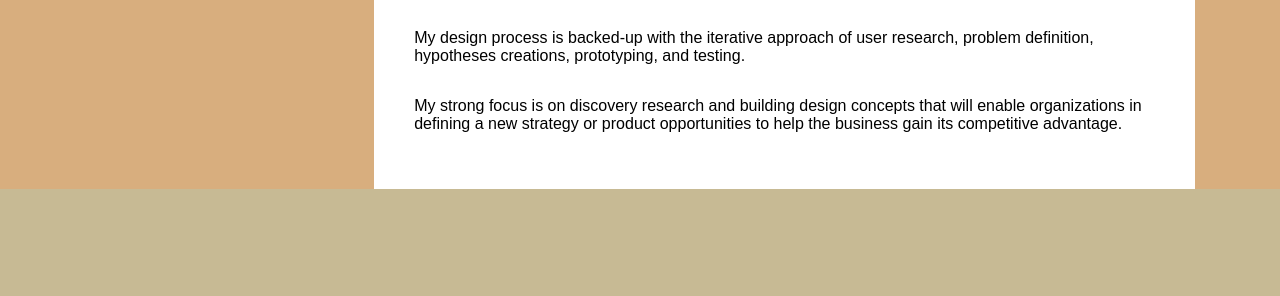
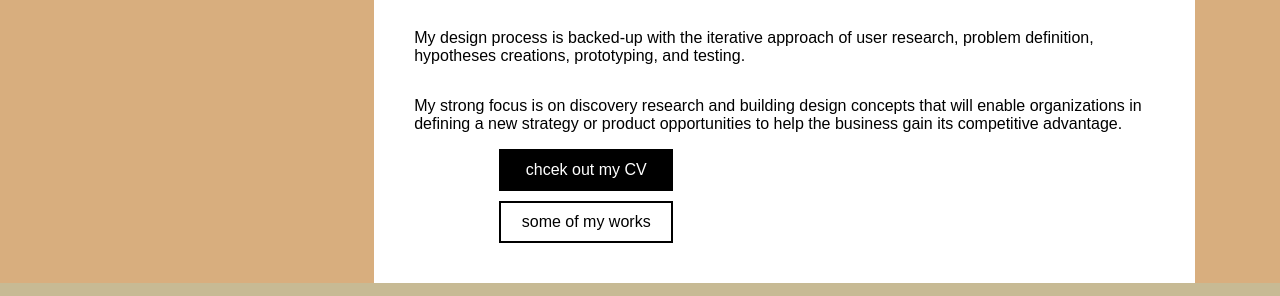
Before and after one commit to zaharani23/latihanawal, a plain HTML site: page index.html in a window 1280 px wide. Shown: the part 470-766 px from the top of the page. Drawn offline with Linux system fonts and the light colour scheme.

Commit message:
merubah teks

```diff
--- a/index.html
+++ b/index.html
@@ -27,6 +27,12 @@
             <p>My passion for building digital products is shaped by having the mindset of putting humans in the center of attention; to ensure the product team is solving the right problem for the people.</p>
             <p>My design process is backed-up with the iterative approach of user research, problem definition, hypotheses creations, prototyping, and testing.</p>
             <p>My strong focus is on discovery research and building design concepts that will enable organizations in defining a new strategy or product opportunities to help the business gain its competitive advantage.</p>
+            <div class="isi2">
+                <a>chcek out my CV</a>
+            </div>
+            <div class="isi3">
+                <a>some of my works</a>
+            </div>
             </div>
             <div class="box2"></div>
         </div>
--- a/style.css
+++ b/style.css
@@ -44,6 +44,28 @@ body {
     flex-direction: column;
     margin-left: 85px;
     margin-right: 85px;
+}
+
+.isi2 {
+    width: 150px;
+    padding: 10px;
+    text-align: center;
+    border: 2px solid black;
+    background-color: black;
+    color: white;
+    margin-left: 85px;
+    margin-right: 85px;
+
+}
+
+.isi3 {
+    width: 150px;
+    padding: 10px;
+    text-align: center;
+    border: 2px solid black;
+    margin-left: 85px;
+    margin-right: 85px;
+    margin-top: 10px;
 }
 
 .elemeninti {
```
